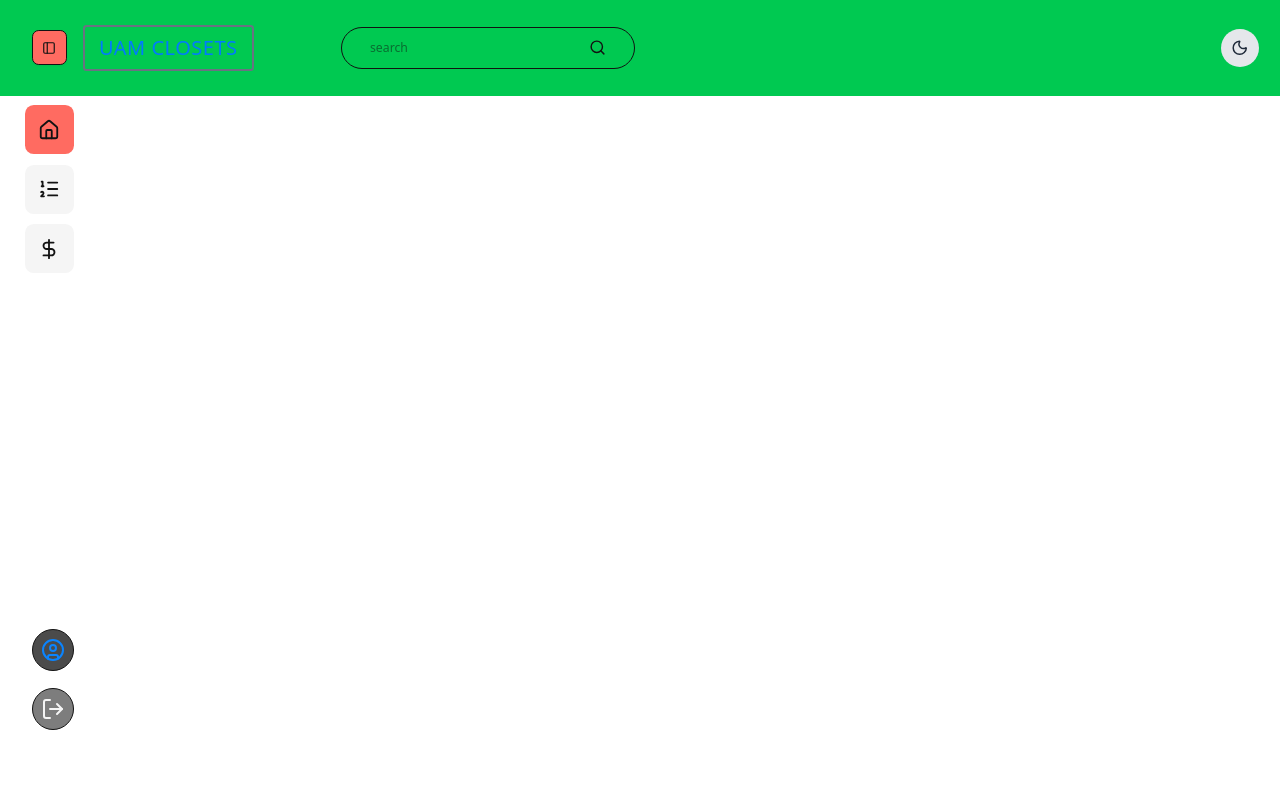
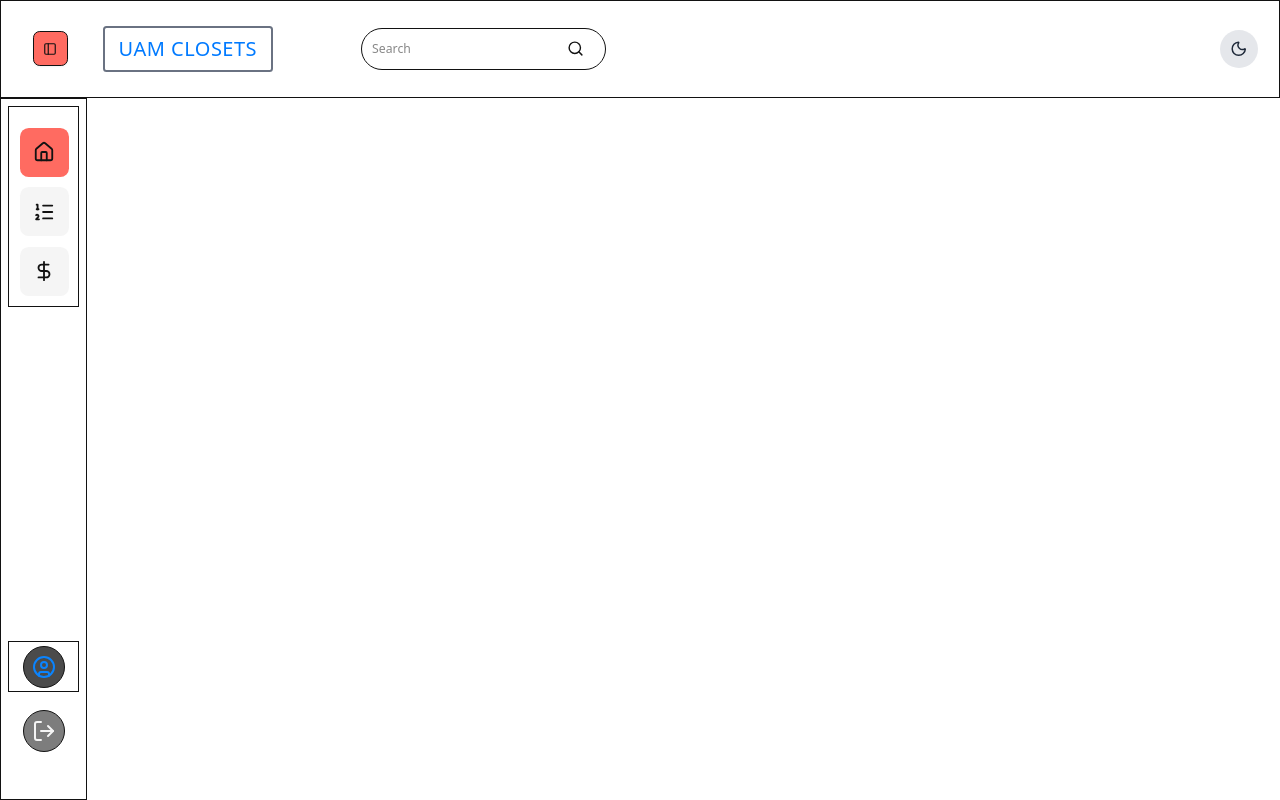
Before and after one commit to wetwan/dashboard-mamah, a Next.js app: page / in a window 1280 px wide. Built offline with nearby package versions, Linux system fonts and the light colour scheme.

Commit message:
all sidebar fixed

```diff
--- a/components/dashboardHeader.tsx
+++ b/components/dashboardHeader.tsx
@@ -13,10 +13,10 @@ const DashboardHeader = () => {
 
   const openSidebar = sideBar === "open";
   return (
-    <div className="flex items-center fixed w-full bg-green-500 top-0 left-0 right-0 border-0 justify-between lg:px-5 px-3">
+    <div className="flex items-center w-full  border justify-between lg:px-5 px-3">
       <div
-        className={`flex flex-row-reverse items-center lg:px-4 p-1 lg:w-[250px]
-          justify-between py-5
+        className={`flex flex-row-reverse items-center lg:px-4 p-1 gap-10
+          lg:justify-between py-5
         `}
       >
         <Logo />
--- a/components/dashoardLayout.tsx
+++ b/components/dashoardLayout.tsx
@@ -19,7 +19,7 @@ const DashboardLayout = ({ children }: { children: React.ReactNode }) => {
       }}
     >
       <main>
-        <DashboardHeader />
+
         {children}
       </main>
     </div>
--- a/components/mobileSideBar.tsx
+++ b/components/mobileSideBar.tsx
@@ -3,7 +3,7 @@
 import React from "react";
 import { useSideBar } from "@/src/store/sidebarStore";
 import { useTheme } from "@/src/store/themeStore";
-import { usePathname } from "next/navigation";
+import { usePathname, useRouter } from "next/navigation";
 import {
   DollarSignIcon,
   HomeIcon,
@@ -29,15 +29,17 @@ const MobileSideBar = () => {
     useSearch();
 
   const openSidebar = sideBar === "open";
+  const router = useRouter();
 
   return (
     <div
-      className={`h-screen bg-white flex flex-col fixed top-36 items-center justify-between transition-all duration-300 lg:hidden z-40 ${
+      className={`h-screen  flex flex-col items-center p-2 justify-between border transition-all duration-300 lg:hidden z-40 ${
         openSidebar ? "w-[200px] absolute" : "w-[85px]"
       }`}
+      style={{ backgroundColor: openSidebar ? colors.background : "" }}
     >
-      <div className="">
-        <div className="my-10 px-4 w-full flex-1">
+      <div className="border p-2 w-full">
+        <div className="w-full mb-5 flex-1">
           {menu.map(({ name, link, Icon }) => {
             const active = pathname === link;
 
@@ -67,14 +69,14 @@ const MobileSideBar = () => {
             );
           })}
         </div>
-        <div className=" w-full ">
+        <div className="w-full">
           {openSidebar ? (
             <div
               style={{
                 // backgroundColor: colors.text2, // default
                 transition: "background-color 0.2s ease",
               }}
-              className={`w-5/6  mx-auto rounded-lg flex items-center gap-3 py-3 relative  border px-3 h-14 capitalize`}
+              className={`w-full  mx-auto rounded-lg flex items-center gap-3 py-3 relative  border px-3 h-14 capitalize`}
             >
               <Search color={colors.blue1} size={20} />
               <input
@@ -95,7 +97,10 @@ const MobileSideBar = () => {
             <button
               style={{ backgroundColor: colors.text2 }}
               className="w-12 h-12 border rounded-full flex-col flex items-center justify-center mx-auto "
-              onClick={toggleSearch}
+              onClick={() => {
+                router.push("/");
+                toggleSearch();
+              }}
             >
               <Search color={colors.blue1} />
             </button>
@@ -103,7 +108,7 @@ const MobileSideBar = () => {
         </div>
       </div>
 
-      <div className="">
+      <div className="mb-40 w-full">
         <div className="mb-5 w-full ">
           {openSidebar ? (
             <div
@@ -132,7 +137,7 @@ const MobileSideBar = () => {
             </button>
           )}
         </div>
-        <div className="mb-20 w-full ">
+        <div className="w-full ">
           {openSidebar ? (
             <div
               style={{
--- a/components/productLayour.tsx
+++ b/components/productLayour.tsx
@@ -3,15 +3,19 @@
 import React from "react";
 import SideBar from "./sideBar";
 import MobileSideBar from "./mobileSideBar";
+import DashboardHeader from "./dashboardHeader";
 
 const ProductLayout = ({ children }: { children: React.ReactNode }) => {
   return (
-    <div className="flex relative">
-      <div>
-        <SideBar />
-        <MobileSideBar />
+    <div className="h-screen flex-col flex">
+      <DashboardHeader />
+      <div className="flex overflow-hidden flex-1">
+        <div className="h-full border overflow-hidden shrink-0">
+          <SideBar />
+          <MobileSideBar />
+        </div>
+        <main className="overflow-y-auto px-4 flex-1">{children}</main>
       </div>
-      <main className="flex-1">{children}</main>
     </div>
   );
 };
--- a/components/search.tsx
+++ b/components/search.tsx
@@ -5,31 +5,26 @@ import { SearchIcon, X } from "lucide-react";
 import React from "react";
 
 const Search = () => {
-  const {
-    searchText,
-    isSearchOpen,
-    toggleSearch,
-    setSearchText,
-    resetSearchText,
-  } = useSearch();
+  const { searchText, isSearchOpen, setSearchText, resetSearchText } =
+    useSearch();
 
   return (
     <div
       className={`
         border h-12 rounded-3xl flex items-center gap-2 px-3 transition-all
-        w-full max-w-lg
-        ${isSearchOpen ? "flex" : "hidden"}   /* hide on small unless opened */
-        lg:flex                                     /* always show on large screens */
+        w-full lg:flex
+        ${isSearchOpen ? "flex" : "hidden"}
+
       `}
     >
       <input
-        className="flex-1 px-5 h-full outline-none"
-        placeholder="search"
+        className="flex-1  h-full outline-none py-2"
+        placeholder="Search"
         value={searchText}
         onChange={(e) => setSearchText(e.target.value)}
       />
       {searchText && <X onClick={resetSearchText} size={17} />}
-      <SearchIcon className="mx-5" size={17} />
+      <SearchIcon className="mx-3" size={17} />
     </div>
   );
 };
--- a/components/sideBar.tsx
+++ b/components/sideBar.tsx
@@ -27,12 +27,12 @@ const SideBar = () => {
   const openSidebar = sideBar === "open";
   return (
     <div
-      className={`h-screen flex flex-col items-center fixed top-20 border-0 left-3  justify-between   duration-500 overflow-hidden transition-all max-lg:hidden ${
+      className={`flex flex-col h-screen items-center justify-between  p-2  duration-500 overflow-hidden transition-all max-lg:hidden ${
         openSidebar ? "w-[200px]" : "w-[85px]"
       }`}
     >
-      <div className="w-full">
-        <div className="mt-10 px-4 w-full flex-1">
+      <div className="border p-1 w-full">
+        <div className=" px-2 py-2">
           {menu.map(({ name, link, Icon }, i) => {
             const active = pathname === link;
             const isHovered = hoverIndex === i;
@@ -51,7 +51,7 @@ const SideBar = () => {
                     : colors.card, // default
                   transition: "background-color 0.2s ease",
                 }}
-                className={`mt-3 rounded-lg flex items-center gap-3 py-3 px-3 h-14 capitalize`}
+                className={`mt-3 rounded-lg flex items-center gap-3 py-3 px-3 h-14 capitalize justify-center`}
               >
                 <Icon size={20} />
                 <span
@@ -84,7 +84,7 @@ const SideBar = () => {
       </div>
 
       <div className="w-full">
-  <div className="mb-5 w-full ">
+        <div className="mb-5 w-full border p-1">
           {openSidebar ? (
             <div
               style={{
@@ -141,7 +141,6 @@ const SideBar = () => {
           )}
         </div>
       </div>
-
     </div>
   );
 };
--- a/src/app/(dashboard)/page.tsx
+++ b/src/app/(dashboard)/page.tsx
@@ -6,6 +6,7 @@ import { useTheme } from "@/src/store/themeStore";
 import { getThemeColors } from "@/src/hook/theme";
 import { useSearch } from "@/src/store/searchStore";
 import Search from "@/components/search";
+import { X } from "lucide-react";
 
 // --- Helper Components ---
 
@@ -45,23 +46,29 @@ import Search from "@/components/search";
 const DashBoard: React.FC = () => {
   const { theme } = useTheme();
   const colors = getThemeColors(theme);
-  const {
-    searchText,
-    isSearchOpen,
-    toggleSearch,
-    setSearchText,
-    resetSearchText,
-  } = useSearch();
+  const { isSearchOpen, toggleSearch, searchText } = useSearch();
 
   return (
     <div
       // style={{ backgroundColor: colors.background }}
-      className="min-h-screen  p-4 sm:p-8  text-foreground transition-colors duration-500 font-sans"
+      className="p-2 sm:p-8  text-foreground transition-colors duration-500 font-sans"
     >
-      <div className="flex justify-center min-lg:hidden">
-          {isSearchOpen && <Search />}
-      </div>
-
+      {isSearchOpen && (
+        <div
+          className="flex justify-center min-lg:hidden  w-full px-3 py-6 mb-10 relative border rounded-lg "
+          style={{ backgroundColor: colors.card }}
+        >
+          <X
+            size={17}
+            className="absolute top-1 right-2"
+            onClick={toggleSearch}
+          />
+          <div className="w-full mt-3">
+            <Search />
+          </div>
+        </div>
+      )}
+      <div className="">{searchText}</div>
     </div>
   );
 };
--- a/src/app/layout.tsx
+++ b/src/app/layout.tsx
@@ -1,7 +1,7 @@
 import DashboardLayout from "@/components/dashoardLayout";
 import "./globals.css";
 
-import { Geist, Geist_Mono , Outfit} from "next/font/google";
+import { Geist, Geist_Mono, Outfit } from "next/font/google";
 import { ThemeProvider } from "../providers/ThemeProvider";
 import { ReactQueryProvider } from "./ReactQueryProvider";
 
@@ -27,7 +27,7 @@ export default function RootLayout({
   return (
     <html lang="en" suppressHydrationWarning>
       <body
-      className={`${outFitSans.variable} ${geistSans.variable} ${geistMono.variable} antialiased transition-colors duration-300`}
+        className={`${outFitSans.variable} ${geistSans.variable} ${geistMono.variable} antialiased transition-colors duration-300 h-screen`}
       >
         <ReactQueryProvider>
           <ThemeProvider>
```
Lines whose indentation alone changed are shown as unchanged.
